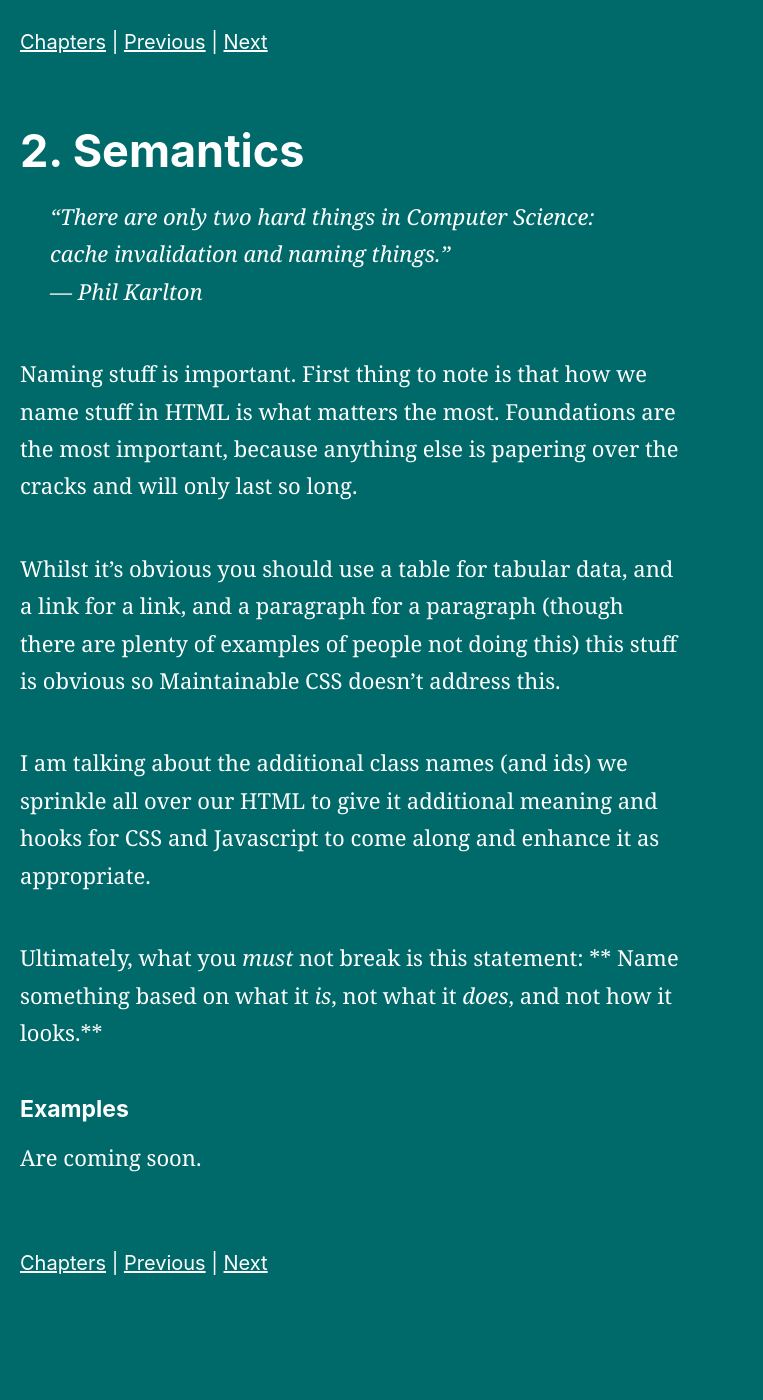
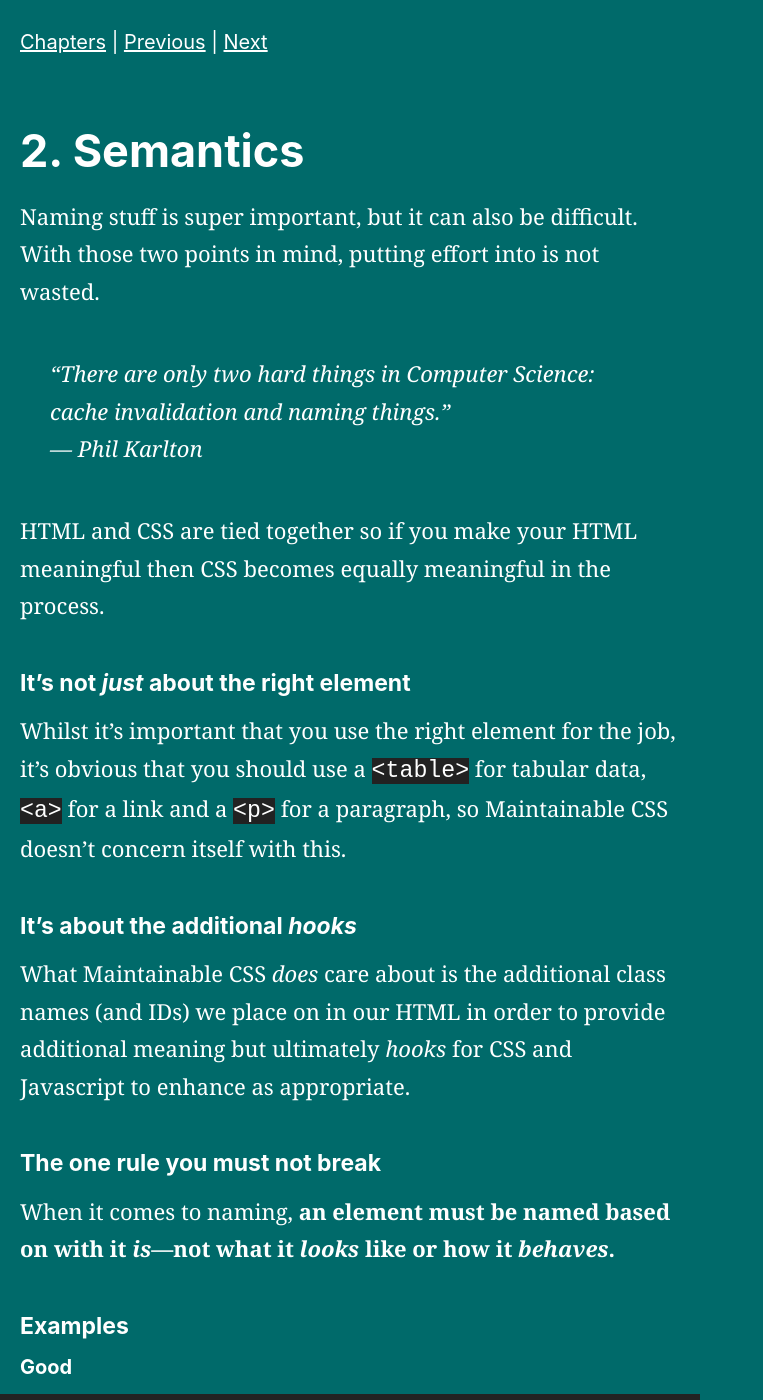
Before and after one commit to adamsilver/maintainablecss.com-jekyll, a Jekyll site: the page built from _posts/2016-01-02-semantics.md, in a window 1280 px wide and 1400 px high. Shown: the whole window, without its empty margins (0-763 px from the left). Built offline with Jekyll 4.4.1, drawn with Linux system fonts in a browser that asks for light colours; some of the changed text lies outside the part shown.

Commit message:
semantics and reuse

```diff
--- a/_posts/2016-01-02-semantics.md
+++ b/_posts/2016-01-02-semantics.md
@@ -4,17 +4,72 @@ title: Semantics
 permalink: /chapters/2/
 ---
 
+Naming stuff is super important, but it can also be difficult. With those two points in mind, putting effort into is not wasted.
+
 > &ldquo;There are only two hard things in Computer Science: cache invalidation and naming things.&rdquo;
 <br>&mdash; Phil Karlton
 
-Naming stuff is important. First thing to note is that how we name stuff in HTML is what matters the most. Foundations are the most important, because anything else is papering over the cracks and will only last so long.
+HTML and CSS are tied together so if you make your HTML meaningful then CSS becomes equally meaningful in the process.
 
-Whilst it's obvious you should use a table for tabular data, and a link for a link, and a paragraph for a paragraph (though there are plenty of examples of people not doing this) this stuff is obvious so Maintainable CSS doesn't address this.
+## It's not *just* about the right element
 
-I am talking about the additional class names (and ids) we sprinkle all over our HTML to give it additional meaning and hooks for CSS and Javascript to come along and enhance it as appropriate.
+Whilst it's important that you use the right element for the job, it's obvious that you should use a `<table>` for tabular data, `<a>` for a link and a `<p>` for a paragraph, so Maintainable CSS doesn't concern itself with this.
 
-Ultimately, what you *must* not break is this statement: ** Name something based on what it *is*, not what it *does*, and not how it looks.**
+## It's about the additional *hooks*
+
+What Maintainable CSS *does* care about is the additional class names (and IDs) we place on in our HTML in order to provide additional meaning but ultimately *hooks* for CSS and Javascript to enhance as appropriate.
+
+## The one rule you must not break
+
+When it comes to naming, **an element must be named based on with it *is*&mdash;not what it *looks* like or how it *behaves*.**
 
 ## Examples
 
-Are coming soon.
+### Good
+
+	/* good */
+	.header {}
+
+	.basket {}
+
+	.product {}
+
+	.search-esults {}
+
+### Bad
+
+	.red {}
+
+	.pull-left {}
+
+	.clearfix {}
+
+	.grid {}
+
+	.col-xs-4 {}
+
+## Why shouldn't you name something based on what it looks like?
+
+There are many reasons why. If you change the CSS so that it looks different, then you need to change the class name in CSS and HTML.
+
+If you name something based on what it is, then it will never have to change.
+
+For example a shopping basket is always a shopping basket. Styles might change, behaviour might change, but it will always be the shopping basket.
+
+*Why else?*
+
+Okay say you have a class name that means the element floats left with a particular width in a system. That class name is only likely to be meaningful at a particular breakpoint.
+
+	.column1 {
+		float: left;
+	}
+
+	@media(whatever) {
+		.column1 {
+			float: none;
+		}
+	}
+
+Suddenly, column1 is named based on how it looks, but it now doesn't look like that at certain breakpoints. It's now misleading. However, the shopping basket is still a shopping basket when it's big and when it's small, it just looks (and perhaps behaves differently).
+
+For further information you cean read [why semantic HTML is important](http://adamsilver.io/articles/why-semantic-html-is-so-important/).
```
Also changed, not shown: _posts/2016-01-08-reuse.md (+0 -4 lines).
